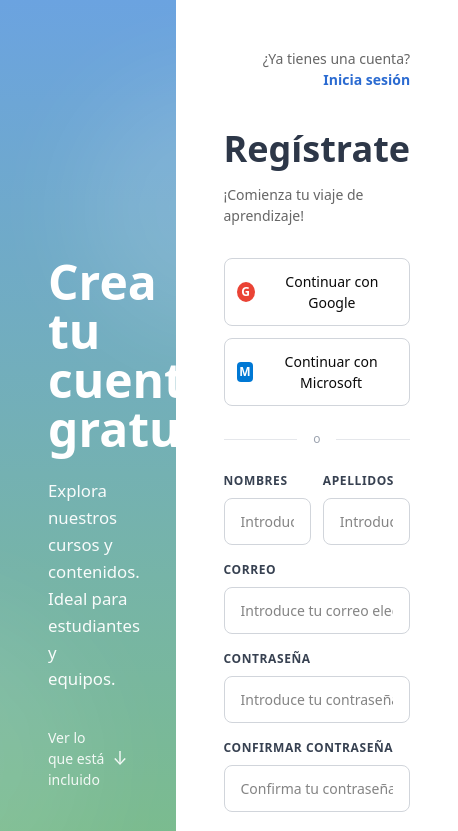
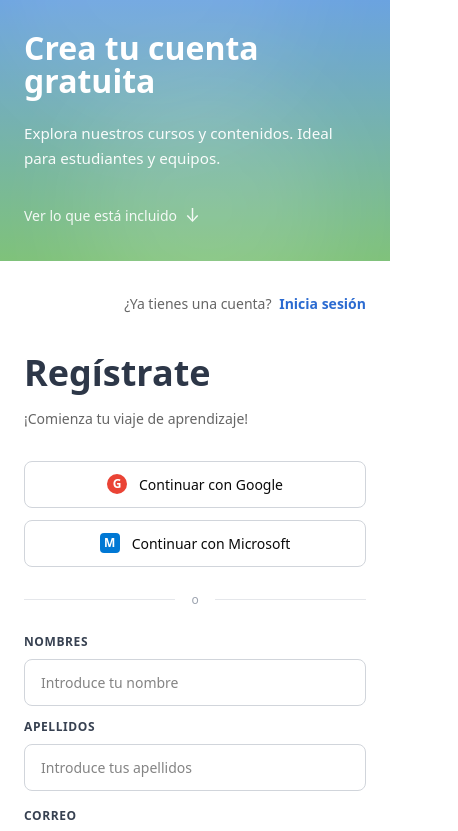
Before and after one commit to Diego3520/Plataforma-educativa, a React (Vite) app in the folder Frontend/frontend/: page /register in a window 390 px wide. Shown: the top 831 px of the page, 458 px wide, since content can reach past the window. Built offline with nearby package versions, Linux system fonts and the light colour scheme.

Commit message:
Cambios en vista de Registro

```diff
--- a/Frontend/frontend/src/components/RegisterPage.tsx
+++ b/Frontend/frontend/src/components/RegisterPage.tsx
@@ -346,19 +346,61 @@ const RegisterPage: React.FC<RegisterPageProps> = ({ onSuccess, onSwitchToLogin
         },
     };
 
+    // Breakpoints y estilos responsivos derivados
+    const getViewportWidth = () => (typeof window !== 'undefined' ? window.innerWidth : 1200);
+    const [viewportWidth, setViewportWidth] = useState(getViewportWidth());
+    const isTablet = viewportWidth <= 1024;
+    const isMobile = viewportWidth <= 768;
+
+    React.useEffect(() => {
+        const onResize = () => setViewportWidth(getViewportWidth());
+        window.addEventListener('resize', onResize);
+        return () => window.removeEventListener('resize', onResize);
+    }, []);
+
+    const containerStyle = {
+        ...styles.container,
+        flexDirection: isMobile ? 'column' as const : 'row' as const,
+    };
+
+    const leftPanelStyle = {
+        ...styles.leftPanel,
+        flex: isMobile ? '0 0 auto' : styles.leftPanel.flex,
+        padding: isMobile ? '2rem 1.5rem' : isTablet ? '2.5rem 2rem' : styles.leftPanel.padding,
+    };
+
+    const rightPanelStyle = {
+        ...styles.rightPanel,
+        padding: isMobile ? '2rem 1.5rem' : isTablet ? '2.5rem 2rem' : styles.rightPanel.padding,
+    };
+
+    const titleStyle = {
+        ...styles.title,
+        fontSize: isMobile ? '2rem' : isTablet ? '2.4rem' : styles.title.fontSize,
+    };
+
+    const subtitleStyle = {
+        ...styles.subtitle,
+        fontSize: isMobile ? '0.95rem' : isTablet ? '1rem' : styles.subtitle.fontSize,
+    };
+
+    const inputGroupStyle = isMobile
+        ? { ...styles.inputGroup, flexDirection: 'column' as const, gap: '0.75rem' }
+        : styles.inputGroup;
+
     if (showVerification) {
         return (
-            <div style={styles.container}>
+            <div style={containerStyle}>
                 {/* Panel izquierdo */}
-                <div style={styles.leftPanel}>
+                <div style={leftPanelStyle}>
                     <div style={styles.backgroundEffect1}></div>
                     <div style={styles.backgroundEffect2}></div>
 
                     <div style={styles.leftContent}>
-                        <h1 style={styles.title}>
+                        <h1 style={titleStyle}>
                             Verifica tu cuenta
                         </h1>
-                        <p style={styles.subtitle}>
+                        <p style={subtitleStyle}>
                             Hemos enviado un código de verificación a tu correo electrónico. Ingresa el código para activar tu cuenta.
                         </p>
                         <a href="#" style={styles.link}>
@@ -369,7 +411,7 @@ const RegisterPage: React.FC<RegisterPageProps> = ({ onSuccess, onSwitchToLogin
                 </div>
 
                 {/* Panel derecho */}
-                <div style={styles.rightPanel}>
+                <div style={rightPanelStyle}>
                     <div style={styles.rightContent}>
                         <div style={styles.switchText}>
                             <span>¿Ya tienes una cuenta? </span>
@@ -486,17 +528,17 @@ const RegisterPage: React.FC<RegisterPageProps> = ({ onSuccess, onSwitchToLogin
     }
 
     return (
-        <div style={styles.container}>
+        <div style={containerStyle}>
             {/* Panel izquierdo */}
-            <div style={styles.leftPanel}>
+            <div style={leftPanelStyle}>
                 <div style={styles.backgroundEffect1}></div>
                 <div style={styles.backgroundEffect2}></div>
 
                 <div style={styles.leftContent}>
-                    <h1 style={styles.title}>
+                    <h1 style={titleStyle}>
                         Crea tu cuenta gratuita
                     </h1>
-                    <p style={styles.subtitle}>
+                    <p style={subtitleStyle}>
                         Explora nuestros cursos y contenidos. Ideal para estudiantes y equipos.
                     </p>
                     <a href="#" style={styles.link}>
@@ -507,7 +549,7 @@ const RegisterPage: React.FC<RegisterPageProps> = ({ onSuccess, onSwitchToLogin
             </div>
 
             {/* Panel derecho */}
-            <div style={styles.rightPanel}>
+            <div style={rightPanelStyle}>
                 <div style={styles.rightContent}>
                     <div style={styles.switchText}>
                         <span>¿Ya tienes una cuenta? </span>
@@ -582,7 +624,7 @@ const RegisterPage: React.FC<RegisterPageProps> = ({ onSuccess, onSwitchToLogin
 
                     {/* Formulario de registro */}
                     <form onSubmit={handleManualRegister}>
-                        <div style={styles.inputGroup}>
+                        <div style={inputGroupStyle}>
                             <div style={styles.inputContainer}>
                                 <label style={styles.label}>
                                     nombres
```
